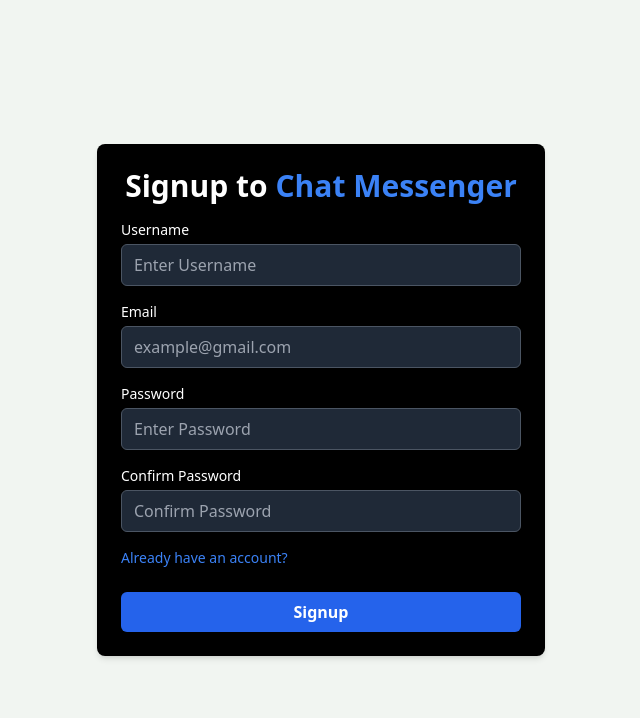
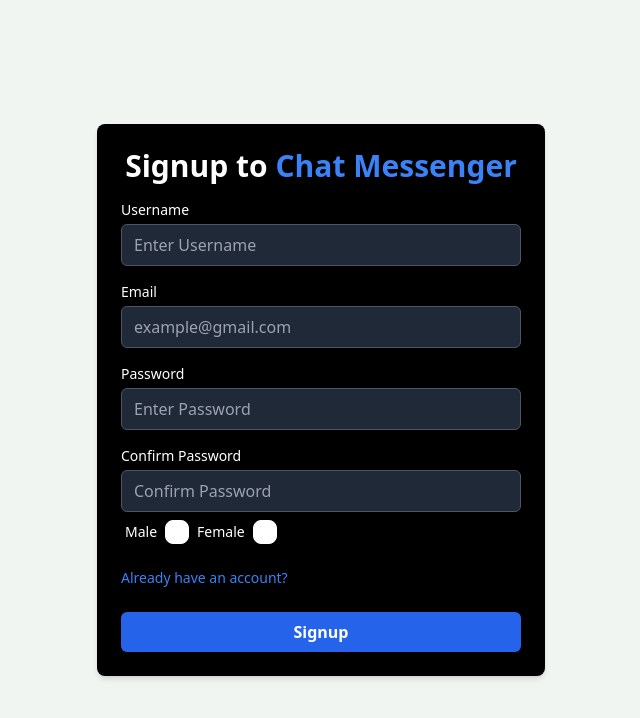
Before and after one commit to AmhjadKhan/chat_-massanger, a React (Vite) app: page /signup in a window 1280 px wide. Shown: the top 718 px of the page, without its empty margins (319-959 px from the left). Built offline with nearby package versions, Linux system fonts and the light colour scheme.

Commit message:
this is singup page design commit

```diff
--- /dev/null
+++ b/src/components/GenderCheckbox.jsx
@@ -0,0 +1,42 @@
+
+const GenderCheckbox = ({ onCheckboxChange, selectedGender }) => {
+  return (
+    <div className="flex">
+      <div className="form-control">
+        <label
+          className={`label gap-2 cursor-pointer ${
+            selectedGender === "male" ? "selected" : ""
+          }`}
+        >
+          <span className="label-text text-white">Male</span>
+
+          <input
+            type="checkbox"
+            className="checkbox border-white bg-white"
+            checked={selectedGender === "male"}
+            onChange={() => onCheckboxChange("male")}
+          />
+        </label>
+      </div>
+
+      <div className="form-control">
+        <label
+          className={`label gap-2 cursor-pointer ${
+            selectedGender === "female" ? "selected" : ""
+          }`}
+        >
+          <span className="label-text text-white">Female</span>
+
+          <input
+            type="checkbox"
+            className="checkbox border-white bg-white"
+            checked={selectedGender === "female"}
+            onChange={() => onCheckboxChange("female")}
+          />
+        </label>
+      </div>
+    </div>
+  )
+}
+
+export default GenderCheckbox;
--- a/src/pages/Signup.jsx
+++ b/src/pages/Signup.jsx
@@ -1,5 +1,6 @@
 import React from "react";
 import { Link } from "react-router-dom";
+import GenderCheckbox from "../components/GenderCheckbox";
 
 const Signup = () => {
   return (
@@ -54,7 +55,7 @@
               className="w-full px-3 py-2 mt-1 text-white bg-gray-800 border border-gray-600 rounded-md focus:outline-none focus:ring focus:ring-blue-500 focus:border-blue-500"
             />
           </div>
-
+          <GenderCheckbox />
           <Link
             to="/login"
             className="block text-sm font-medium text-blue-500 hover:underline mt-4"
@@ -62,9 +63,7 @@
             Already have an account?
           </Link>
 
-          <button
-            className="w-full px-4 py-2 mt-6 font-bold text-white bg-blue-600 rounded-md hover:bg-blue-700"
-          >
+          <button className="w-full px-4 py-2 mt-6 font-bold text-white bg-blue-600 rounded-md hover:bg-blue-700">
             Signup
           </button>
         </form>
```
